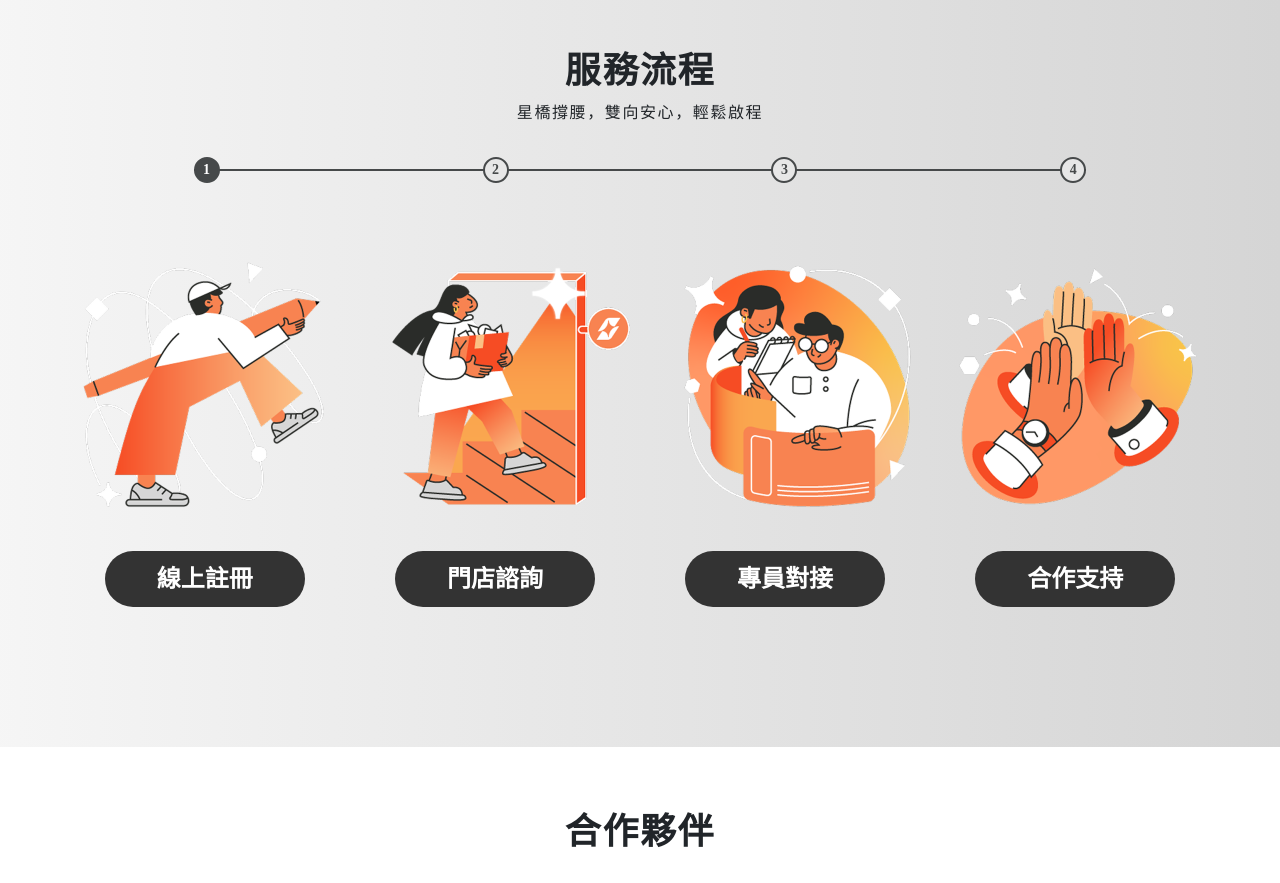
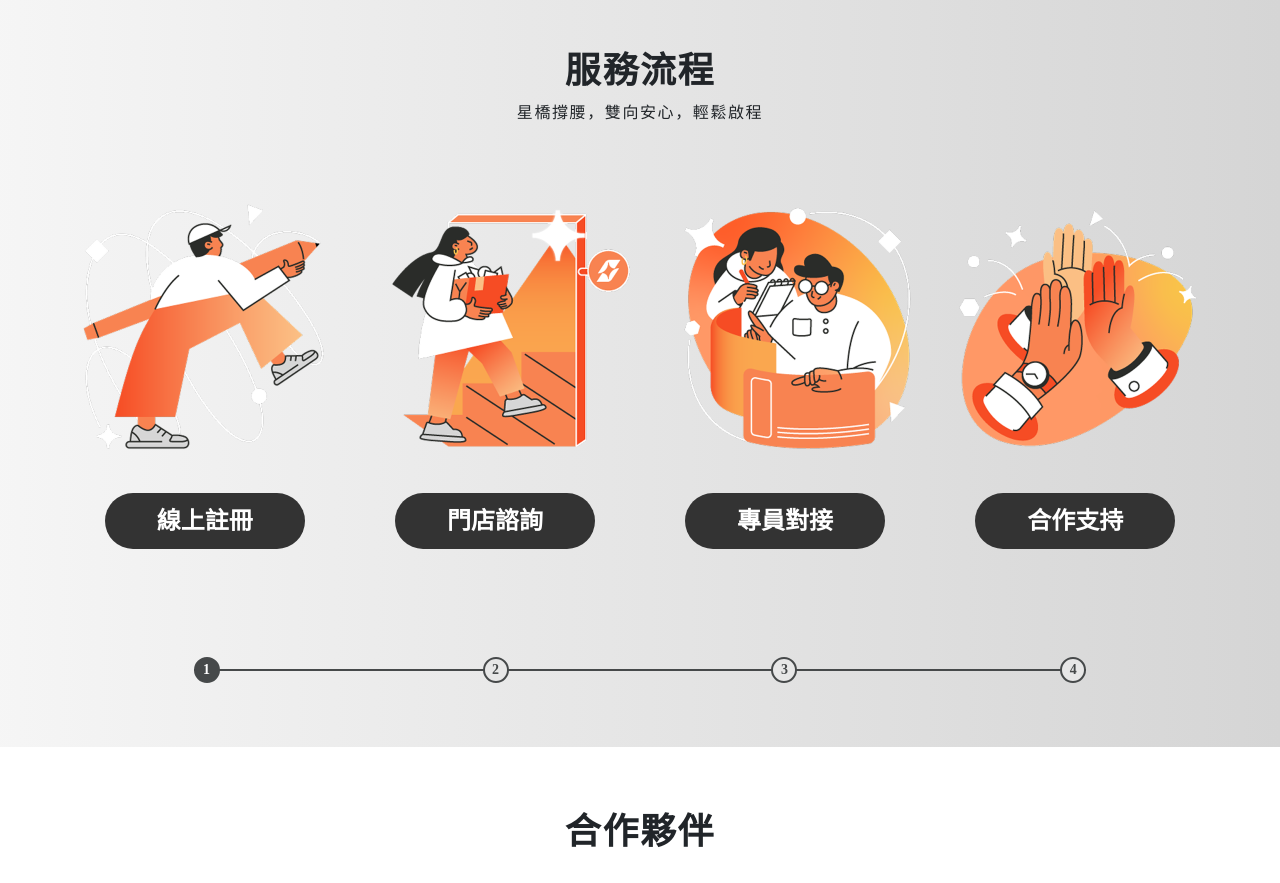
Before and after one commit to tang408/start-bridge, a Vue app: page / in a window 1280 px wide. Shown: the part 3160-4043 px from the top of the page. Built offline with nearby package versions, Linux system fonts and the light colour scheme.

Commit message:
修改進度條

```diff
--- a/src/components/Service.vue
+++ b/src/components/Service.vue
@@ -612,6 +612,10 @@ function setActive(index) {
   }
 }
 .process {
+  @media (min-width: 768px) {
+    display: flex;
+    flex-flow: column;
+  }
   &-btn {
     background-color: #333;
     color: #fff;
```
